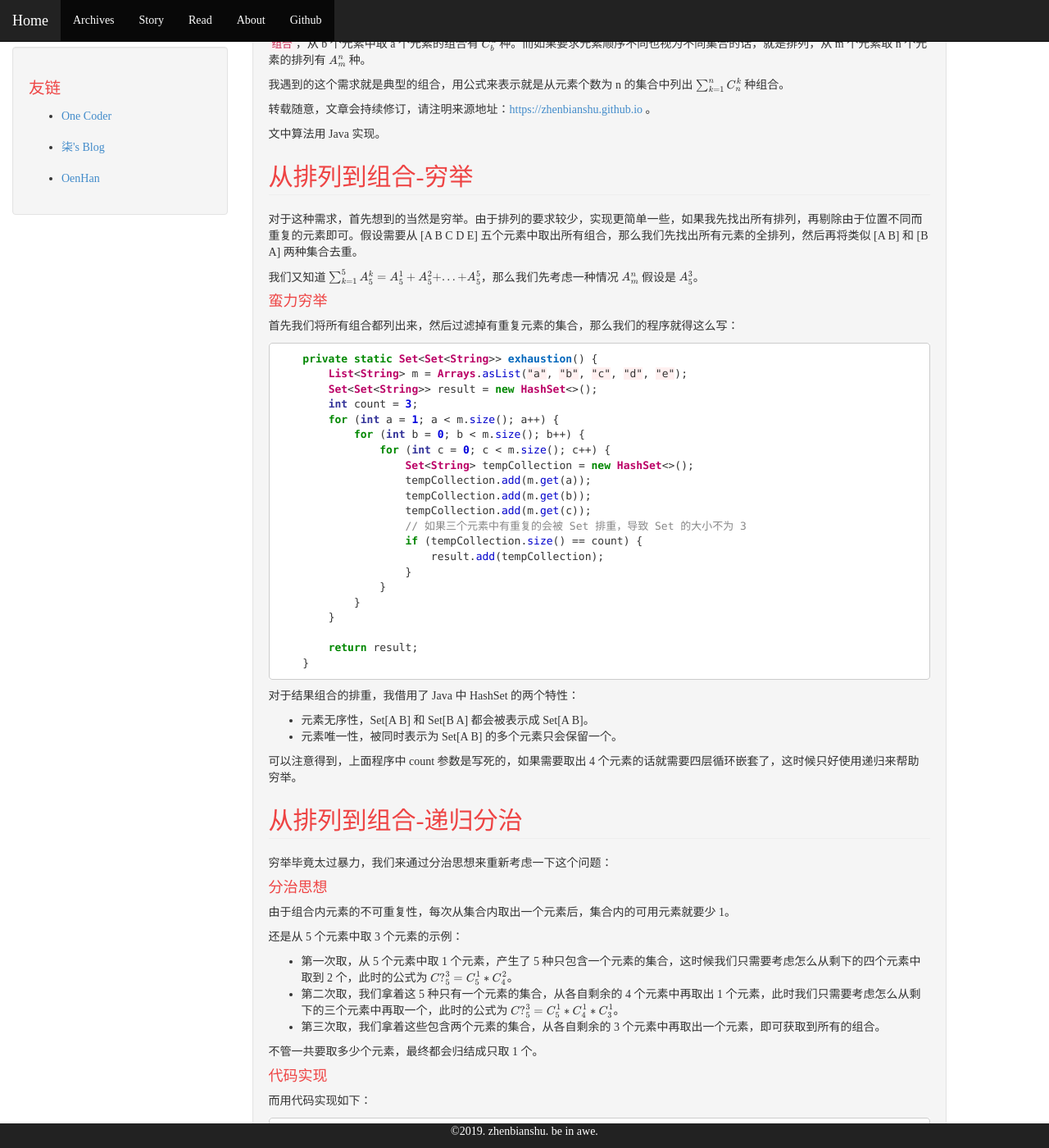
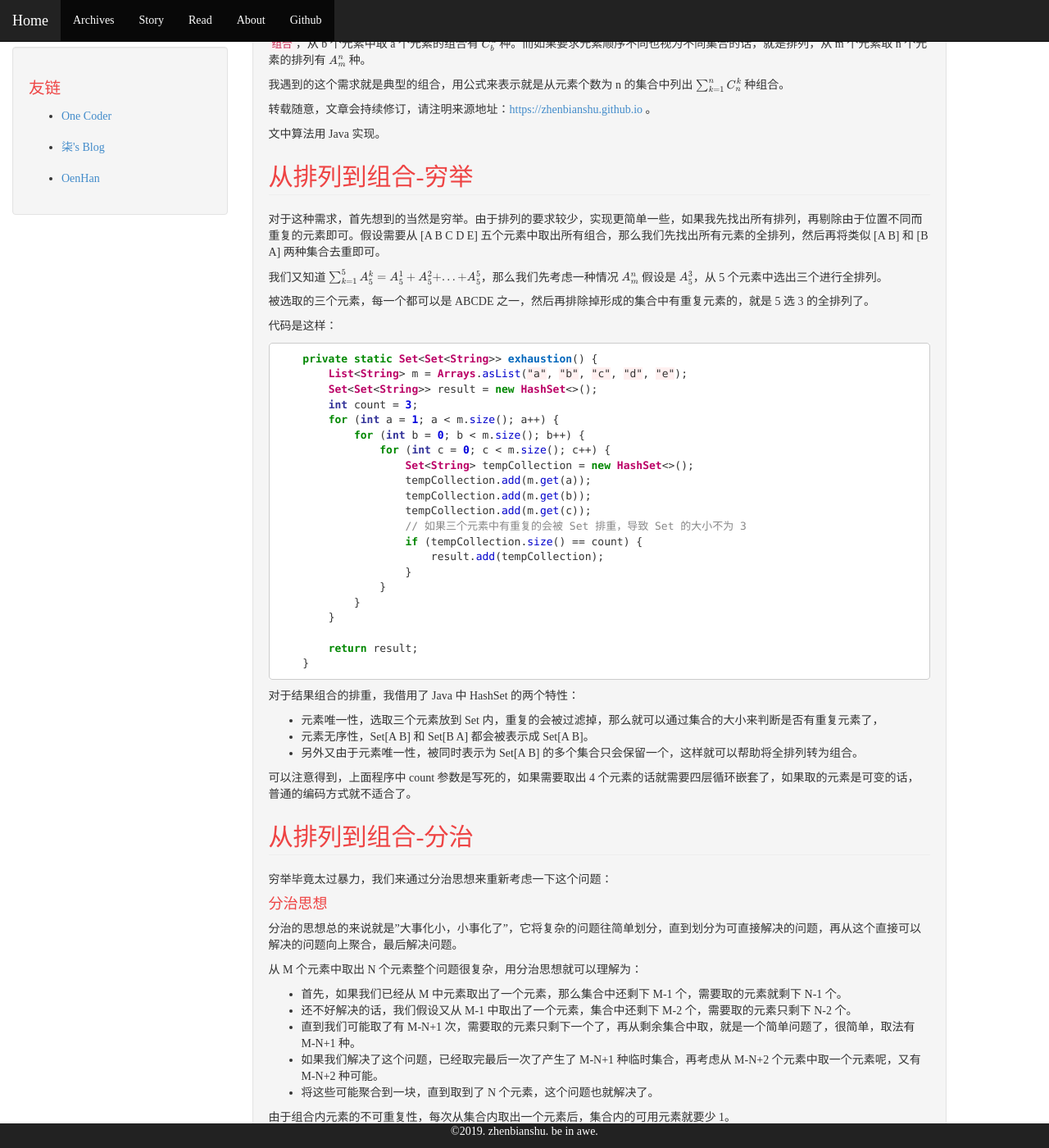
Before and after one commit to zhenbianshu/zhenbianshu.github.io, a Jekyll site: the page built from _posts/2019-01-12-charming_alg_permutation_and_combination.md, in a window 1280 px wide and 1400 px high, scrolled down 412 px. Shown: the whole window at 82% size. Built offline with Jekyll 4.4.1, drawn with Linux system fonts in a browser that asks for light colours; formulas are drawn with MathJax 3; comment, search, counter and statistics services are not loaded; some of the changed text lies outside the part shown.

Commit message:
modify blog structure;

````diff
--- a/_posts/2019-01-12-charming_alg_permutation_and_combination.md
+++ b/_posts/2019-01-12-charming_alg_permutation_and_combination.md
@@ -30,12 +30,13 @@ hidden: true
 
 ## 从排列到组合-穷举
 ----
-对于这种需求，首先想到的当然是穷举。由于排列的要求较少，实现更简单一些，如果我先找出所有排列，再剔除由于位置不同而重复的元素即可。假设需要从 [A B C D E] 五个元素中取出所有组合，那么我们先找出所有元素的全排列，然后再将类似 [A B] 和 [B A] 两种集合去重。
+对于这种需求，首先想到的当然是穷举。由于排列的要求较少，实现更简单一些，如果我先找出所有排列，再剔除由于位置不同而重复的元素即可。假设需要从 [A B C D E] 五个元素中取出所有组合，那么我们先找出所有元素的全排列，然后再将类似 [A B] 和 [B A] 两种集合去重即可。
 
-我们又知道 $$\sum^5_{k=1} A^k_5 = A^1_5 + A^2_5 + ... + A^5_5$$，那么我们先考虑一种情况 $$A^n_m$$ 假设是 $$A^3_5$$。
+我们又知道 $$\sum^5_{k=1} A^k_5 = A^1_5 + A^2_5 + ... + A^5_5$$，那么我们先考虑一种情况 $$A^n_m$$ 假设是 $$A^3_5$$，从 5 个元素中选出三个进行全排列。
 
-#### 蛮力穷举
-首先我们将所有组合都列出来，然后过滤掉有重复元素的集合，那么我们的程序就得这么写：
+被选取的三个元素，每一个都可以是 ABCDE 之一，然后再排除掉形成的集合中有重复元素的，就是 5 选 3 的全排列了。
+
+代码是这样：
 
 ```java
     private static Set<Set<String>> exhaustion() {
@@ -62,17 +63,29 @@ hidden: true
 ```
 对于结果组合的排重，我借用了 Java 中 HashSet 的两个特性：
 
+- 元素唯一性，选取三个元素放到 Set 内，重复的会被过滤掉，那么就可以通过集合的大小来判断是否有重复元素了，
 - 元素无序性，Set[A B] 和 Set[B A] 都会被表示成 Set[A B]。
-- 元素唯一性，被同时表示为 Set[A B] 的多个元素只会保留一个。
+- 另外又由于元素唯一性，被同时表示为 Set[A B] 的多个集合只会保留一个，这样就可以帮助将全排列转为组合。
 
-可以注意得到，上面程序中 count 参数是写死的，如果需要取出 4 个元素的话就需要四层循环嵌套了，这时候只好使用递归来帮助穷举。
+可以注意得到，上面程序中 count 参数是写死的，如果需要取出 4 个元素的话就需要四层循环嵌套了，如果取的元素是可变的话，普通的编码方式就不适合了。
 
-## 从排列到组合-递归分治
+## 从排列到组合-分治
 ---
 穷举毕竟太过暴力，我们来通过分治思想来重新考虑一下这个问题：
 
+#### 分治思想
+分治的思想总的来说就是"大事化小，小事化了"，它将复杂的问题往简单划分，直到划分为可直接解决的问题，再从这个直接可以解决的问题向上聚合，最后解决问题。
 
-#### 分治思想
+从 M 个元素中取出 N 个元素整个问题很复杂，用分治思想就可以理解为：
+
+- 首先，如果我们已经从 M 中元素取出了一个元素，那么集合中还剩下 M-1 个，需要取的元素就剩下 N-1 个。
+- 还不好解决的话，我们假设又从 M-1 中取出了一个元素，集合中还剩下 M-2 个，需要取的元素只剩下 N-2 个。
+- 直到我们可能取了有 M-N+1 次，需要取的元素只剩下一个了，再从剩余集合中取，就是一个简单问题了，很简单，取法有 M-N+1 种。
+- 如果我们解决了这个问题，已经取完最后一次了产生了 M-N+1 种临时集合，再考虑从 M-N+2 个元素中取一个元素呢，又有 M-N+2 种可能。
+- 将这些可能聚合到一块，直到取到了 N 个元素，这个问题也就解决了。
+
+
+
 由于组合内元素的不可重复性，每次从集合内取出一个元素后，集合内的可用元素就要少 1。
 
 还是从 5 个元素中取 3 个元素的示例：
@@ -130,6 +143,54 @@ public class Combination {
 
 从形式上来看，跟上面的递归穷举差距不大，毕竟递归是分治思想的一种实现。
 
+#### 递归实现的可变嵌套层数
+
+```java
+public class Exhaustion {
+    private static List<String> m = Arrays.asList("a", "b", "c", "d", "e");
+
+    public static void main(String[] args) {
+        int n = 5;
+
+        Set<Set<String>> combinationAll = new HashSet<>();
+        for (int c = 1; c <= n; c++) {
+            Set<Set<String>> duplicated = exhaustion(new HashSet<>(), c);
+            for (Set<String> set : duplicated) {
+                if (set.size() == c) {
+                    combinationAll.add(set);
+                }
+            }
+        }
+
+        System.out.println(combinationAll);
+    }
+
+    private static Set<Set<String>> exhaustion(Set<String> tempSet, int count) {
+        Set<Set<String>> result = new HashSet<>();
+
+        if (count == 1) {
+            Set<Set<String>> finalCollection = new HashSet<>();
+            for (String ele : m) {
+                Set<String> tempCollection = new HashSet<>(tempSet);
+                tempCollection.add(ele);
+                finalCollection.add(tempCollection);
+            }
+
+            return finalCollection;
+        }
+
+        count--;
+        for (int i = 1; i < m.size(); i++) {
+            Set<String> tempCollection = new HashSet<>(tempSet);
+            tempCollection.add(m.get(i));
+            result.addAll(exhaustion(tempCollection, count));
+        }
+
+        return result;
+    }
+}
+```
+
 ## 位运算
 ---
 #### 思想
````
